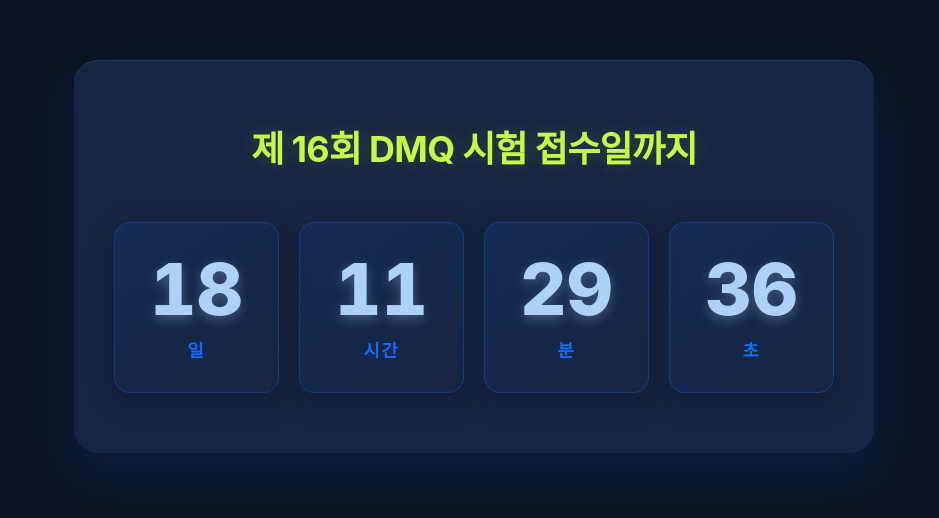
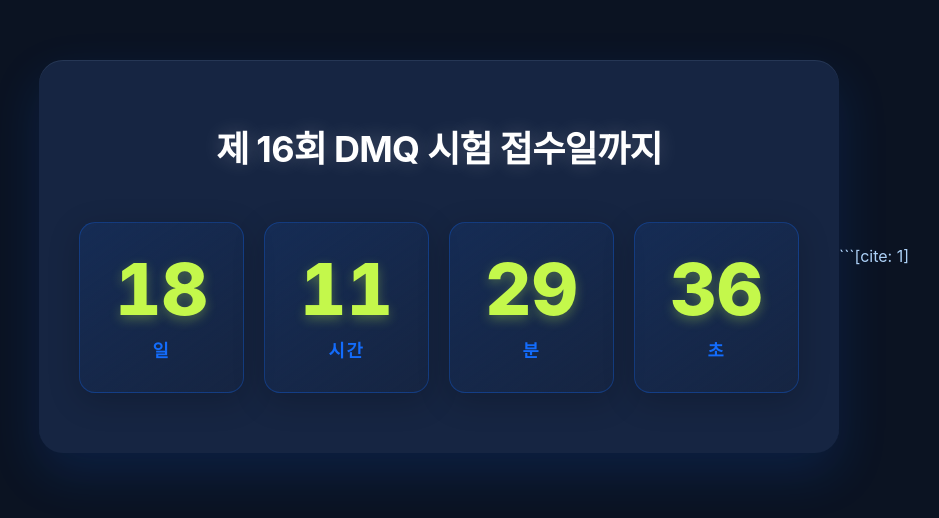
Before and after one commit to hsolkim615/DMQ-Timer, a plain HTML site: page index.html in a window 1280 px wide. Shown: the part 144-662 px from the top of the page, without its empty margins (166-1105 px from the left). Drawn offline with Linux system fonts and the light colour scheme; a web font is replaced by a local one.

Commit message:
Update index.html

````diff
--- a/index.html
+++ b/index.html
@@ -38,14 +38,14 @@
         }
 
         .title {
-            color: #C4F84B;
+            color: #FFFFFF; /* 흰색으로 변경 */
             font-size: 2.25rem;
             font-weight: 700;
             text-align: center;
             margin-bottom: 50px;
             letter-spacing: -0.02em;
             word-break: keep-all;
-            text-shadow: 0 0 20px rgba(196, 248, 75, 0.2);
+            text-shadow: 0 0 20px rgba(255, 255, 255, 0.2); /* 흰색 빛 번짐 효과 */
         }
 
         .timer-wrapper {
@@ -76,13 +76,13 @@
         }
 
         .number {
-            color: #ADD1F7;
+            color: #C4F84B; /* 라임색으로 변경 */
             font-size: 4.5rem;
             font-weight: 800;
             line-height: 1;
             margin-bottom: 12px;
             font-variant-numeric: tabular-nums;
-            text-shadow: 0 4px 12px rgba(173, 209, 247, 0.3);
+            text-shadow: 0 4px 12px rgba(196, 248, 75, 0.3); /* 라임색 빛 번짐 효과 */
         }
 
         .label {
@@ -181,3 +181,4 @@
     </script>
 </body>
 </html>
+```[cite: 1]
````
